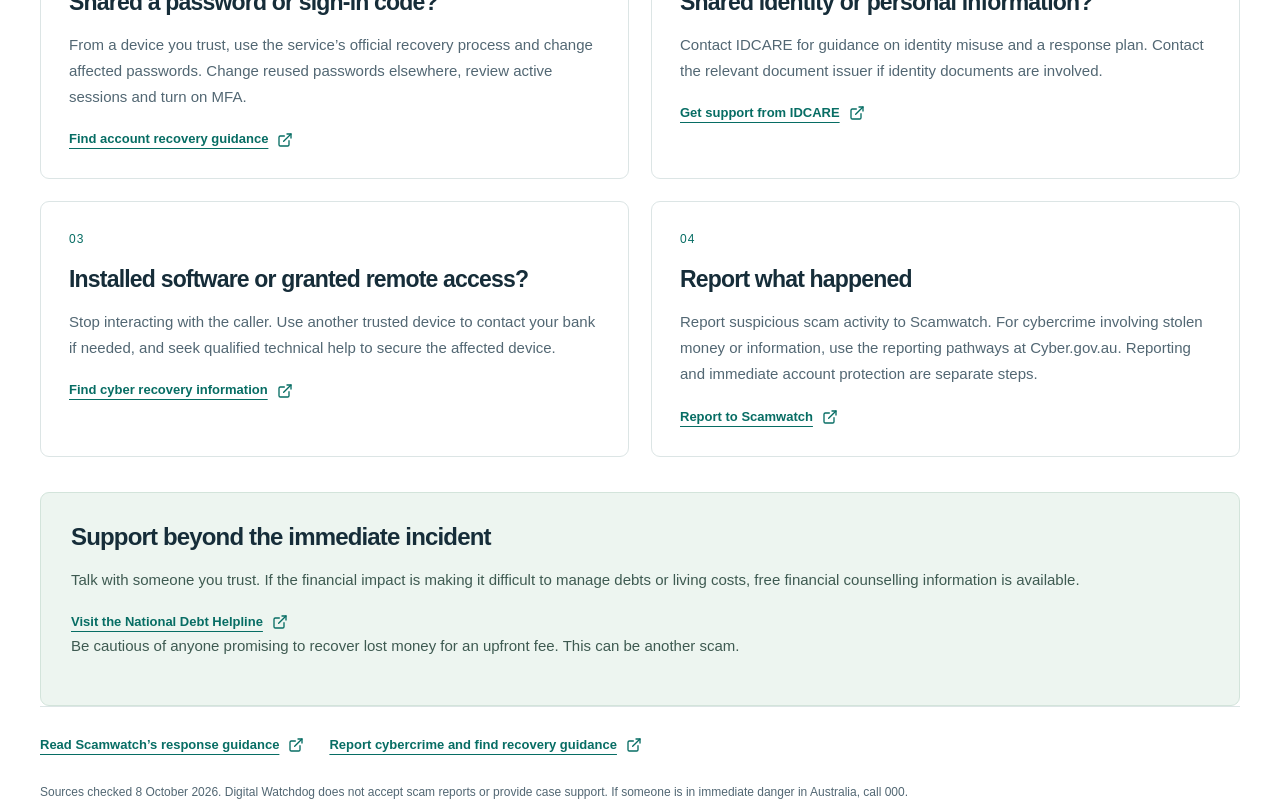
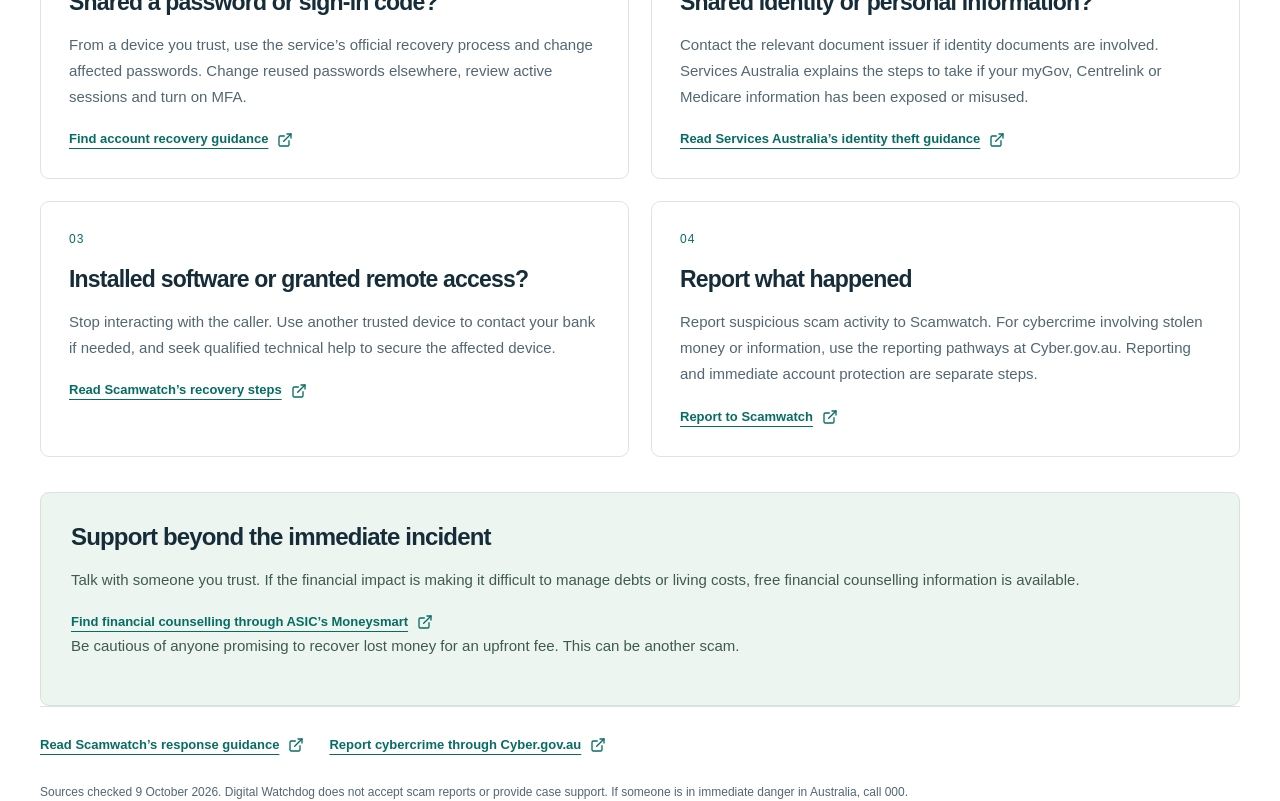
Before and after one commit to hotodogu/digital-watchdog, a Next.js app: page /get-help in a window 1280 px wide. Shown: the part 880-1681 px from the top of the page. Built offline with nearby package versions, Linux system fonts and the light colour scheme.

Commit message:
fix: update guidance and URLs in Help page for identity theft and financial counselling

```diff
--- a/src/app/get-help/page.tsx
+++ b/src/app/get-help/page.tsx
@@ -32,22 +32,22 @@
             n: "01",
             title: "Shared a password or sign-in code?",
             text: "From a device you trust, use the service’s official recovery process and change affected passwords. Change reused passwords elsewhere, review active sessions and turn on MFA.",
-            url: "https://www.cyber.gov.au/submit-a-report",
+            url: "https://www.cyber.gov.au/recover-from-account-compromise",
             label: "Find account recovery guidance",
           },
           {
             n: "02",
             title: "Shared identity or personal information?",
-            text: "Contact IDCARE for guidance on identity misuse and a response plan. Contact the relevant document issuer if identity documents are involved.",
-            url: "https://www.idcare.org/",
-            label: "Get support from IDCARE",
+            text: "Contact the relevant document issuer if identity documents are involved. Services Australia explains the steps to take if your myGov, Centrelink or Medicare information has been exposed or misused.",
+            url: "https://www.servicesaustralia.gov.au/scams-and-identity-theft",
+            label: "Read Services Australia’s identity theft guidance",
           },
           {
             n: "03",
             title: "Installed software or granted remote access?",
             text: "Stop interacting with the caller. Use another trusted device to contact your bank if needed, and seek qualified technical help to secure the affected device.",
-            url: "https://www.cyber.gov.au/submit-a-report",
-            label: "Find cyber recovery information",
+            url: "https://www.scamwatch.gov.au/stop-check-protect/what-to-do-if-youve-been-scammed",
+            label: "Read Scamwatch’s recovery steps",
           },
           {
             n: "04",
@@ -72,8 +72,8 @@
           difficult to manage debts or living costs, free financial counselling
           information is available.
         </p>
-        <External href="https://ndh.org.au/">
-          Visit the National Debt Helpline
+        <External href="https://moneysmart.gov.au/managing-debt/financial-counselling">
+          Find financial counselling through ASIC’s Moneysmart
         </External>
         <p className="muted">
           Be cautious of anyone promising to recover lost money for an upfront
@@ -81,14 +81,14 @@
         </p>
       </aside>
       <div className="source-note">
-        <External href="https://www.scamwatch.gov.au/types-of-scams/phishing-scams">
+        <External href="https://www.scamwatch.gov.au/stop-check-protect/what-to-do-if-youve-been-scammed">
           Read Scamwatch’s response guidance
         </External>
         <External href="https://www.cyber.gov.au/submit-a-report">
-          Report cybercrime and find recovery guidance
+          Report cybercrime through Cyber.gov.au
         </External>
         <p>
-          Sources checked 8 October 2026. Digital Watchdog does not accept scam
+          Sources checked 9 October 2026. Digital Watchdog does not accept scam
           reports or provide case support. If someone is in immediate danger in
           Australia, call 000.
         </p>
```
